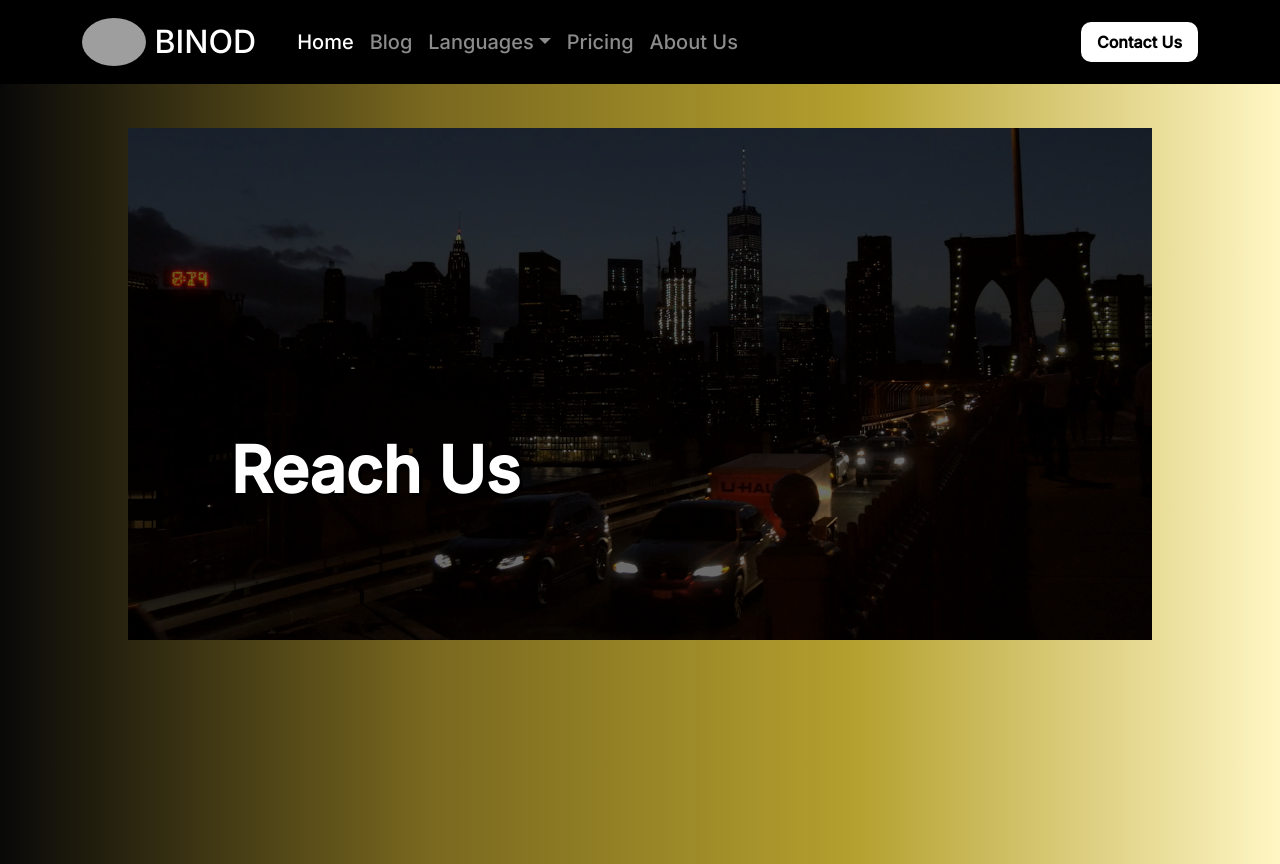
After one commit to Saloniiie/Anonymous, a PHP site: page /contact.php in a window 1280 px wide. The commit adds this page. Run offline with PHP 8.4, Linux system fonts and the light colour scheme; data comes from the database, SQL or seed files in the repository; grey boxes are pictures that could not be loaded.

```diff
--- /dev/null
+++ b/contact.php
@@ -0,0 +1,184 @@
+<?php
+//Tell PHP to log errors
+ini_set('log_errors', 'On');
+//Tell PHP to not display errors
+ini_set('display_errors', 'Off');
+//Set error_reporting to E_ALL
+ini_set('error_reporting', E_ALL );
+
+// Start the session
+session_start();
+?>
+
+<!doctype html>
+<html lang="en">
+
+
+
+<head>
+
+    <title>Contact US</title>
+
+    <!-- Tab Icon -->
+    <link rel="icon" href="assests/images/logo.png" type="image/icon type">
+
+    <!-- Required meta tags -->
+    <meta charset="utf-8">
+    <meta name="viewport" content="width=device-width, initial-scale=1">
+
+    <!-- Bootstrap CSS -->
+    <link href="https://cdn.jsdelivr.net/npm/bootstrap@5.1.1/dist/css/bootstrap.min.css" rel="stylesheet"
+        integrity="sha384-F3w7mX95PdgyTmZZMECAngseQB83DfGTowi0iMjiWaeVhAn4FJkqJByhZMI3AhiU" crossorigin="anonymous">
+
+    <!-- font awesome cdn link  -->
+    <link rel="stylesheet" href="https://cdnjs.cloudflare.com/ajax/libs/font-awesome/5.15.2/css/all.min.css">
+
+
+<style>
+
+    .slider {
+        position: absolute;
+        top: 0;
+        left: 0;
+        width: 100%;
+        height: 100vh;
+        z-index: -1;
+        background: linear-gradient(to right, rgb(8, 8, 8), rgb(121, 104, 31), rgb(180, 160, 46), rgb(255, 246, 196));
+        margin-top: 5%;
+        margin-bottom: 2%;
+    }
+
+    section {
+        display: flex;
+        height: 80vh;
+        justify-content: center;
+        align-items: center;
+        margin-top: 5%;
+        margin-bottom: 2%;
+    }
+
+    .hero {
+        height: 60%;
+        width: 100%;
+        position: relative;
+    }
+
+    .hero img {
+        height: 100%;
+        width: 100%;
+        object-fit: cover;
+    }
+
+    .hero::after {
+        content: "";
+        background: black;
+        width: 100%;
+        height: 100%;
+        position: absolute;
+        left: 0;
+        top: 0;
+        opacity: 0.3;
+    }
+
+    .headline {
+        position: absolute;
+        top: 70%;
+        left: 10%;
+        font-size: 4rem;
+        color: white;
+        transform: translate(-20%, -70%);
+        z-index: 3;
+        font-family: 'Birthstone', cursive!important;
+        text-shadow: 0.2rem 0.2rem black;
+    }
+</style>
+
+</head>
+
+<body>
+
+    <header id="topheader" style="background:black;">
+        <?php include 'navbar.php'; ?>
+    </header>
+    <!-- header section ends -->
+
+    <main>
+
+        <section>
+            <div class="hero">
+                <img src="assests/images/home/home.png">
+                <h1 class="headline"><strong>Reach Us</strong></h1>
+            </div>
+        </section>
+        <div class="slider"></div>
+
+
+
+
+    </main>
+
+    <!-- footer section -->
+    <?php //include 'footer.php'; ?>
+
+
+    <script src="assests/js/main.js"></script>
+
+    <!-- Bootstrap Bundle with Popper -->
+    <script src="https://cdn.jsdelivr.net/npm/bootstrap@5.1.1/dist/js/bootstrap.bundle.min.js"
+        integrity="sha384-/bQdsTh/da6pkI1MST/rWKFNjaCP5gBSY4sEBT38Q/9RBh9AH40zEOg7Hlq2THRZ" crossorigin="anonymous">
+    </script>
+
+    <script src="https://cdnjs.cloudflare.com/ajax/libs/jquery/3.6.0/jquery.min.js"></script>
+    <script src="https://cdnjs.cloudflare.com/ajax/libs/jquery-easing/1.4.1/jquery.easing.min.js"></script>
+
+    <!-- Tweenmax links for animation -->
+
+    <script src="https://cdnjs.cloudflare.com/ajax/libs/gsap/2.1.3/TweenMax.min.js"
+        integrity="sha512-DkPsH9LzNzZaZjCszwKrooKwgjArJDiEjA5tTgr3YX4E6TYv93ICS8T41yFHJnnSmGpnf0Mvb5NhScYbwvhn2w=="
+        crossorigin="anonymous" referrerpolicy="no-referrer"></script>
+
+    <script src="https://cdnjs.cloudflare.com/ajax/libs/gsap/2.1.3/TimelineMax.min.js"
+        integrity="sha512-0xrMWUXzEAc+VY7k48pWd5YT6ig03p4KARKxs4Bqxb9atrcn2fV41fWs+YXTKb8lD2sbPAmZMjKENiyzM/Gagw=="
+        crossorigin="anonymous" referrerpolicy="no-referrer"></script>
+
+<script type="text/javascript">
+    const hero = document.querySelector('.hero');
+    const slider = document.querySelector('.slider');
+    const headline = document.querySelector('.headline');
+
+
+    const mytimeline = new TimelineMax();
+
+    mytimeline.fromTo(
+        hero,
+        1,
+        { height: "0%" },
+        { height: "80%", ease: Power2.easeInOut }
+    )
+    .fromTo(
+        hero,
+        1.2,
+        { width: "100%" },
+        {   width: "80%", ease: Power2.easeInOut}
+    )
+    .fromTo(
+        slider,
+        1,
+        { x: "-100%" },
+        { x: "0%", ease: Power2.easeInOut},
+        "-=1"
+    )
+    .fromTo(
+        headline,
+        1,
+        { opacity: "0.4", x: "30%" },
+        { opacity: "1", x: "0%", ease: Power2.easeInOut},
+        "-=1"
+    )
+
+</script>
+
+
+</body>
+
+</html>
--- a/navbar.php
+++ b/navbar.php
@@ -12,6 +12,116 @@ session_start();
 
 <!doctype html>
 <html lang="en">
+
+<style>
+    @import url('https://fonts.googleapis.com/css2?family=Inter:wght@500&display=swap');
+
+*{
+    padding: 0;
+    margin: 0;
+    box-sizing: border-box;
+    font-family: 'Inter', sans-serif;
+}
+html {
+    scroll-behavior: smooth;
+    overflow: scroll;
+    overflow-x: hidden;
+}
+main {
+    overflow-x: hidden;
+}
+a{
+    text-decoration: none;
+}
+
+
+header{
+    position: fixed;
+    top:0; left: 0; right:0;
+    z-index: 1000;
+}
+.navbar {
+    padding: 1% 5%;
+}
+
+.navbar .brand{
+    font-size: 2rem;
+}
+
+header ul li a{
+    font-size: 20px;
+}
+
+header .dropdown-menu li a {
+    color: black;
+    text-decoration: none;
+}
+
+header .dropdown-menu li:hover a {
+    color: black;
+    text-decoration: none;
+}
+
+header .contact {
+    background: white;
+    border-radius: 10px;
+}
+
+header .contact a {
+    color: black;
+    font-weight: bold;
+}
+
+header .contact:hover {
+    background:none;
+    border: 3px solid white;
+}
+
+header .contact:hover a{
+    color: white;
+}
+
+
+@media (max-width:1024px){
+    .navbar {
+        padding: 5%;
+    }
+    .navbar .brand {
+        font-size: 1.5rem;
+    }
+}
+
+@media (max-width:500px){
+    .navbar .brand {
+        font-size: 1rem;
+    }
+}
+
+.footer .icon-box div {
+    background: black;
+    border-radius: 50%;
+}
+
+.footer .icon-box div i {
+    color: white;
+}
+
+.footer .icon-box div:hover {
+    background: white;
+}
+
+.footer .icon-box div:hover i {
+    color: black;
+}
+
+.footer .contact p i {
+    color: black;
+}
+
+.footer .contact p:hover i {
+    color: blue;
+}
+</style>
 
 
 <body>
@@ -43,9 +153,11 @@ session_start();
                                 $result = mysqli_query($conn, $sql);
                                 $row = mysqli_fetch_assoc($result);
 
-                                    foreach ($result as $row) {
-                                    echo'
-                                <li><a class="dropdown-item text-dark" href="languages.php?language='.ucwords($row["cname"]).'">'.ucwords($row["cname"]).'</a></li>'; } ?>
+                                    foreach ($result as $row) : ?>
+
+                                <li><a class="dropdown-item text-dark" id="myBtn" href="languages.php?language=<?=ucwords($row["cname"])?>"><?=ucwords($row["cname"])?></a></li>
+
+                                <?php endforeach; ?>
                             </ul>
                         </li>
                         <li class="nav-item">
@@ -59,6 +171,24 @@ session_start();
                 </div>
             </div>
         </nav>
+
+
+<script>
+let navvv = document.getElementById("navbar");
+
+window.onscroll = () => {
+    if (window.pageYOffset > 200) {
+
+        navvv.style.background = "#000000";
+        navvv.style.boxShadow = "0px 4px 8px rgba(0,0,0,.5)";
+    }
+    else {
+        navvv.style.background = "transparent";
+        navvv.style.boxShadow = "none";
+    }
+}
+</script>
+
 </body>
 
 </html>
```
Also changed, not shown: assests/css/index.css (deleted, +0 -86 lines), assests/css/navbar.css (deleted, +0 -108 lines), assests/js/main.js (deleted, +0 -13 lines), index.php (+135 -5 lines), assests/images/home/blog.jfif (added), assests/images/home/blog.png (added), assests/images/home/blog2.png (added), assests/images/home/home.png (added).
